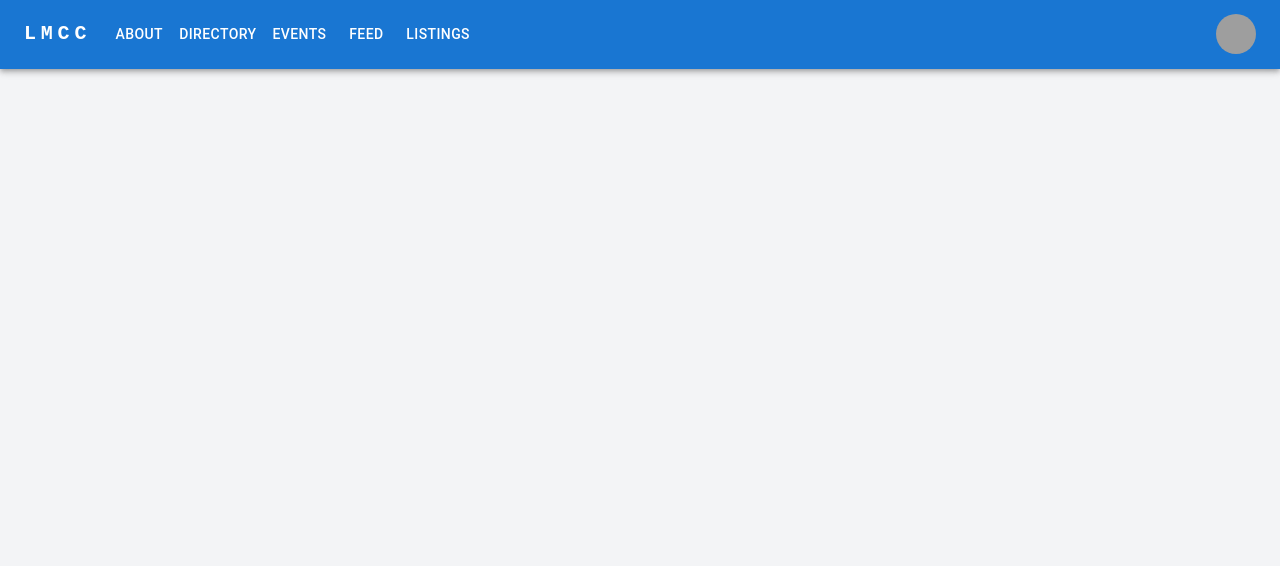
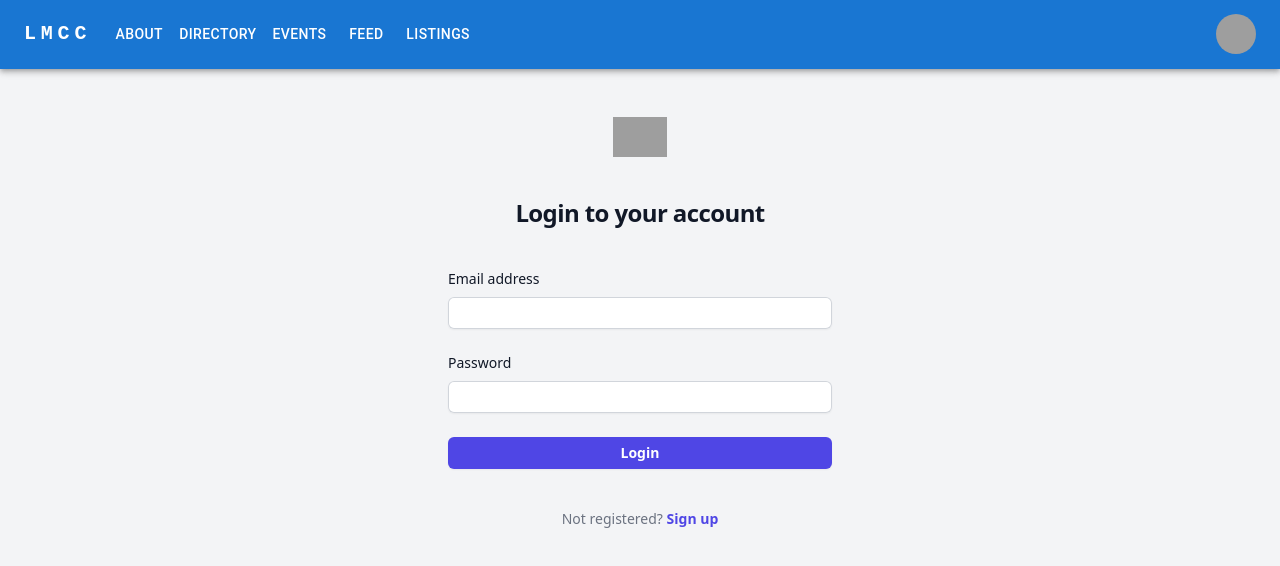
Before and after one commit to elipaulman/Alumni_Network_Platform, a React (Create React App) app in the folder front-end/: page /login in a window 1280 px wide. Shown: the top 566 px of the page. Built offline with nearby package versions, Linux system fonts and the light colour scheme; grey boxes are pictures that could not be loaded.

Commit message:
stashing current changes before pulling

```diff
--- a/front-end/package.json
+++ b/front-end/package.json
@@ -12,6 +12,7 @@
     "@testing-library/jest-dom": "^5.17.0",
     "@testing-library/react": "^13.4.0",
     "@testing-library/user-event": "^13.5.0",
+    "axios": "^1.7.7",
     "react": "^18.3.1",
     "react-dom": "^18.3.1",
     "react-router-dom": "^6.27.0",
@@ -44,6 +45,7 @@
     ]
   },
   "devDependencies": {
+    "@babel/plugin-proposal-private-property-in-object": "^7.21.11",
     "tailwindcss": "^3.4.14"
   }
 }
--- a/front-end/src/App.js
+++ b/front-end/src/App.js
@@ -1,5 +1,5 @@
 import React from 'react';
-import { BrowserRouter as Router, Route, Routes } from 'react-router-dom';
+import { Route, Routes } from 'react-router-dom';
 import './App.css';
 import Navbar from './components/Navbar';
 import CenteredTitle from './components/CenteredTitle';
@@ -8,10 +8,11 @@ import Directory from './pages/Directory';
 import Events from './pages/Events';
 import Feed from './pages/Feed';
 import Listings from './pages/Listings';
+import Signup from './pages/Signup';
+import Login from './pages/Login';
 
 function App() {
   return (
-    <Router>
     <div className="min-h-screen flex flex-col bg-gray-100">
       <Navbar />
       <div className="flex-1">
@@ -22,10 +23,11 @@ function App() {
           <Route path="/events" element={<Events />} />
           <Route path="/feed" element={<Feed />} />
           <Route path="/listings" element={<Listings />} />
+          <Route path="/signup" element={<Signup />} />
+          <Route path="/login" element={<Login />} />
         </Routes>
       </div>
     </div>
-    </Router>
   );
 }
 
--- a/front-end/src/index.js
+++ b/front-end/src/index.js
@@ -1,14 +1,18 @@
 import React from 'react';
 import ReactDOM from 'react-dom/client';
+import { BrowserRouter } from 'react-router-dom';
+import App from './App';
 import './index.css';
-import App from './App';
 
 const root = ReactDOM.createRoot(document.getElementById('root'));
 root.render(
   <React.StrictMode>
-    <App />
+    <BrowserRouter>
+      <App />
+    </BrowserRouter>
   </React.StrictMode>
 );
+
 
 // If you want to start measuring performance in your app, pass a function
 // to log results (for example: reportWebVitals(console.log))
--- /dev/null
+++ b/front-end/src/pages/Login.jsx
@@ -0,0 +1,106 @@
+import React from 'react';
+import { Link } from 'react-router-dom';
+import axios from 'axios';
+
+const Login = () => {
+    const email = React.useRef();
+    const password = React.useRef();
+    const [isFetching, setIsFetching] = React.useState(false);
+
+    const handleClick = async (e) => {
+        e.preventDefault();
+        setIsFetching(true);
+
+        const user = {
+            email: email.current.value,
+            password: password.current.value,
+        };
+
+        try {
+            const res = await axios.post("/auth/login", user);
+            res.data && window.location.replace("/main");
+        } catch (err) {
+            console.log(err);
+        }
+
+        setIsFetching(false);
+    };
+
+    return (
+        <div className="flex min-h-full flex-col justify-center px-6 py-12 lg:px-8">
+            <div className="sm:mx-auto sm:w-full sm:max-w-sm">
+                <img
+                    className="mx-auto h-10 w-auto"
+                    src="https://tailwindui.com/plus/img/logos/mark.svg?color=indigo&shade=600"
+                    alt="Your Company"
+                />
+                <h2 className="mt-10 text-center text-2xl font-bold tracking-tight text-gray-900">
+                   Login to your account
+                </h2>
+            </div>
+
+            <div className="mt-10 sm:mx-auto sm:w-full sm:max-w-sm">
+                <form className="space-y-6" onSubmit={handleClick}>
+                    <div>
+                        <label
+                            htmlFor="email"
+                            className="block text-sm font-medium text-gray-900"
+                        >
+                            Email address
+                        </label>
+                        <div className="mt-2">
+                            <input
+                                id="email"
+                                name="email"
+                                type="email"
+                                autoComplete="email"
+                                required
+                                ref={email}
+                                className="block w-full rounded-md border-0 py-1.5 text-gray-900 shadow-sm ring-1 ring-inset ring-gray-300 placeholder:text-gray-400 focus:ring-2 focus:ring-inset focus:ring-indigo-600 sm:text-sm"
+                            />
+                        </div>
+                    </div>
+
+                    <div>
+                        <label
+                            htmlFor="password"
+                            className="block text-sm font-medium text-gray-900"
+                        >
+                            Password
+                        </label>
+                        <div className="mt-2">
+                            <input
+                                id="password"
+                                name="password"
+                                type="password"
+                                autoComplete="current-password"
+                                required
+                                ref={password}
+                                className="block w-full rounded-md border-0 py-1.5 text-gray-900 shadow-sm ring-1 ring-inset ring-gray-300 placeholder:text-gray-400 focus:ring-2 focus:ring-inset focus:ring-indigo-600 sm:text-sm"
+                            />
+                        </div>
+                    </div>
+
+                    <div>
+                        <button
+                            type="submit"
+                            className="flex w-full justify-center rounded-md bg-indigo-600 px-3 py-1.5 text-sm font-semibold text-white shadow-sm hover:bg-indigo-500 focus-visible:outline focus-visible:outline-2 focus-visible:outline-offset-2 focus-visible:outline-indigo-600"
+                            disabled={isFetching}
+                        >
+                            Login
+                        </button>
+                    </div>
+                </form>
+
+                <p className="mt-10 text-center text-sm text-gray-500">
+                    Not registered?{' '}
+                    <Link to="/signup" className="font-semibold text-indigo-600 hover:text-indigo-500">
+                        Sign up
+                    </Link>
+                </p>
+            </div>
+        </div>
+    );
+};
+
+export default Login;
```
Also changed, not shown: 1 other file (tests, documents, lock files or other folders). Lines whose indentation alone changed are shown as unchanged.
